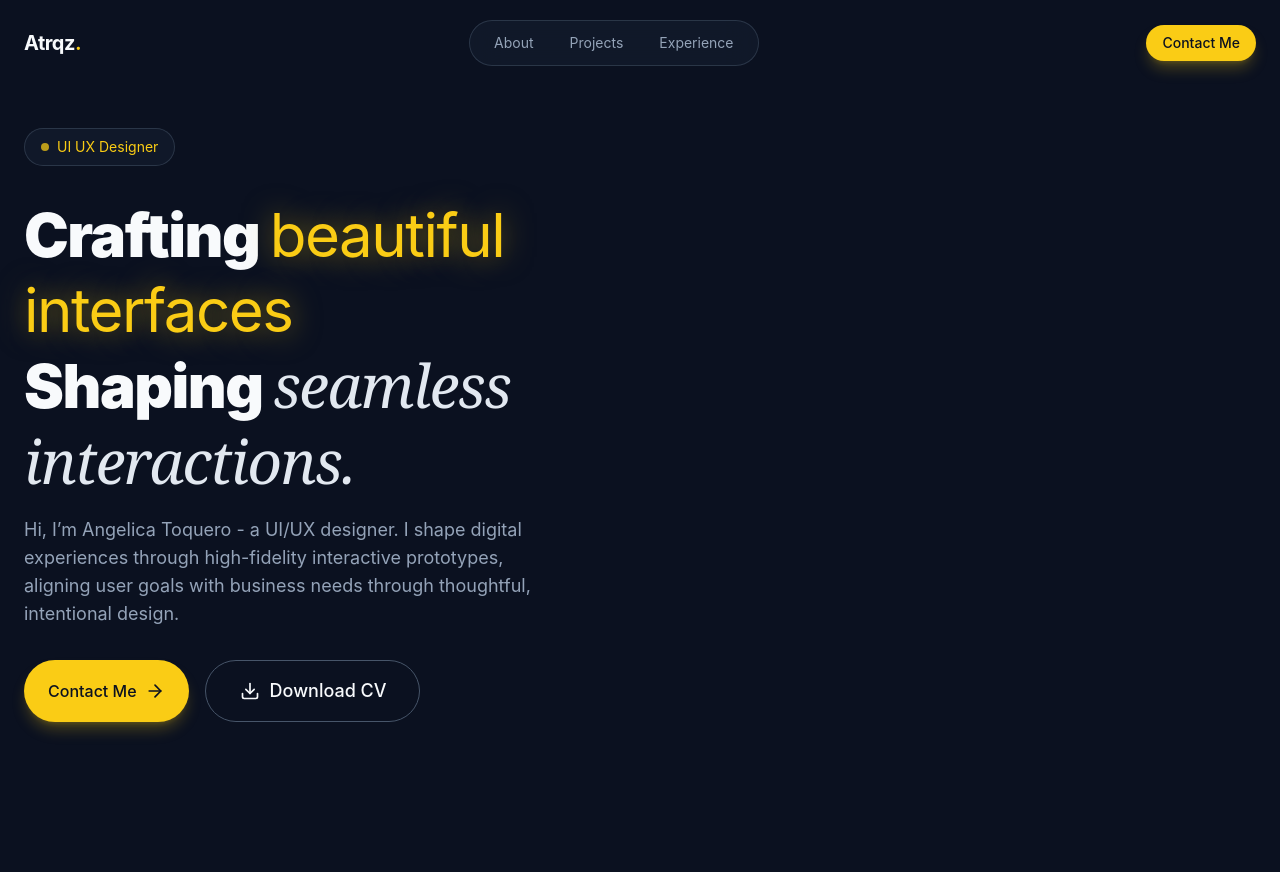
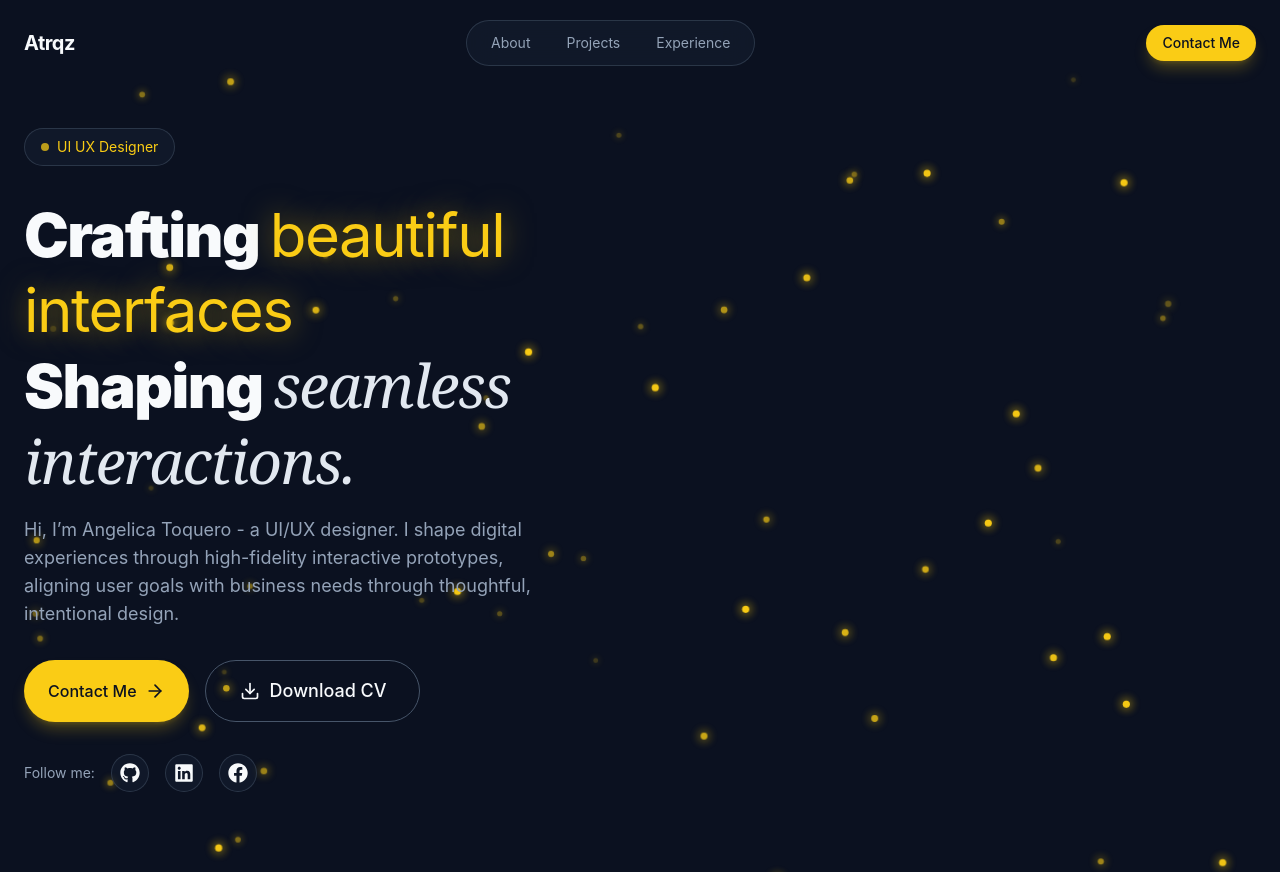
Before and after one commit to AngelicaToquero/angetqz-portfolio, a React (Vite) app: page / in a window 1280 px wide. Before the commit the page ends 802 px from the top, so only its background shows below. Built offline with nearby package versions, Linux system fonts and the light colour scheme.

Commit message:
Added social links icons

```diff
--- a/package.json
+++ b/package.json
@@ -14,6 +14,7 @@
     "lucide-react": "^1.17.0",
     "react": "^19.2.6",
     "react-dom": "^19.2.6",
+    "react-icons": "^5.6.0",
     "tailwindcss": "^4.3.0"
   },
   "devDependencies": {
--- a/src/layout/Navbar.jsx
+++ b/src/layout/Navbar.jsx
@@ -16,8 +16,8 @@ export const Navbar = () => {
     <header className = "fixed top-0 left-0 right-0 bg-transparent py-5 z-50">
         <nav className = "mx-auto px-6 flex items-center justify-between">
            {/* logo left side */}
-            <a href="#" className="text-xl font-bold tracking-tight hover:text-primary ">
-                Atrqz<span className="text-primary">.</span>
+            <a href="#" className="text-xl font-bold tracking-tight hover:text-primary ">Atrqz
+                {/* Atrqz<span className="text-primary">.</span> */}
             </a>
 
             {/* Desktop navigations  */}
--- a/src/sections/Hero.jsx
+++ b/src/sections/Hero.jsx
@@ -1,6 +1,7 @@
 import {Button} from '@/components/Button';
 import { ArrowRight, Download } from 'lucide-react';
 import { AnimatedBorderButton } from '../components/AnimatedBorderButton';
+import { FaGithub, FaLinkedin, FaFacebook } from 'react-icons/fa';
 
 export const Hero = () => {
     return (
@@ -11,7 +12,7 @@ export const Hero = () => {
         <div className="absolute inset-0 bg-gradient-to-b from-background/20 via-background/80 to-background"/>
         </div> */}
 
-    {/* Dots Container
+     {/* Dots Container  */}
         <div className="absolute inset-0 overflow-hidden pointer-events-none">
             {[...Array(60)].map((_, i) => {
                 const cosmicDuration = `${10 + Math.random() *20}s`;
@@ -38,7 +39,7 @@ export const Hero = () => {
                     />
                     );
                 })}
-            </div>*/ }
+            </div>
 
             {/* Content */}
             <div className="container mx-auto px-6 pt-32 pb-20 relative z-10">
@@ -69,9 +70,22 @@ export const Hero = () => {
                         <div className='flex flex-wrap gap-4 animate-fade-in delay-500'>
                         <Button className="lg">Contact Me <ArrowRight className='w-5 h-5'/></Button>
                           <AnimatedBorderButton/>
+                        </div>
 
+                        {/* Social Links */}
+                        <div className='flex items-center gap-4 animate-fade-in animation-delay-300 '>
+                            <span className='text-sm text-muted-foreground'>Follow me: </span>
+                            {[
+                                { icon: FaGithub, href: "#"},
+                                { icon: FaLinkedin, href: "#"},
+                                { icon: FaFacebook, href: "#"},
+                            ].map((social, idx) => (
+                                <a key={idx} href={social.href} className='p-2 rounded-full glass hover:bg-primary/10 hover:text-primary transition-all duration-300' >
+                                    {<social.icon className='w-5 h-5'/>}
+                                    </a>
+                            ))}
+                        </div>
 
-                        </div>
                     </div>
 
                     {/* Picture Column */}
```
Also changed, not shown: 1 other file (tests, documents, lock files or other folders).
